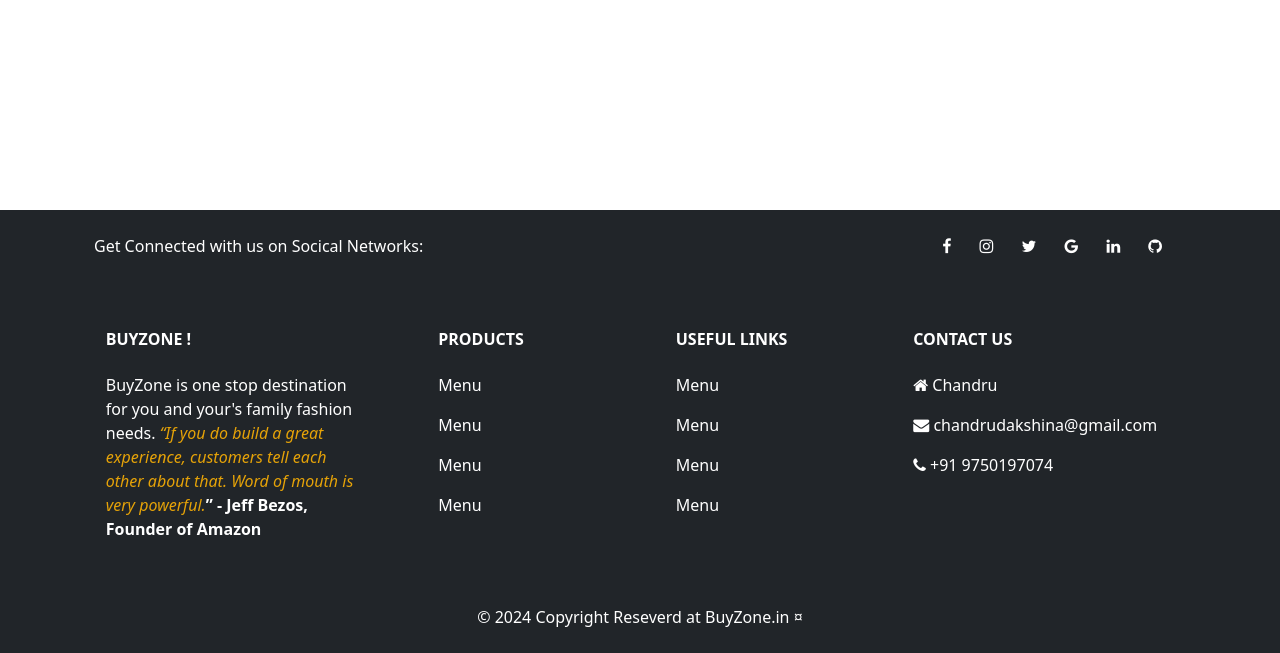
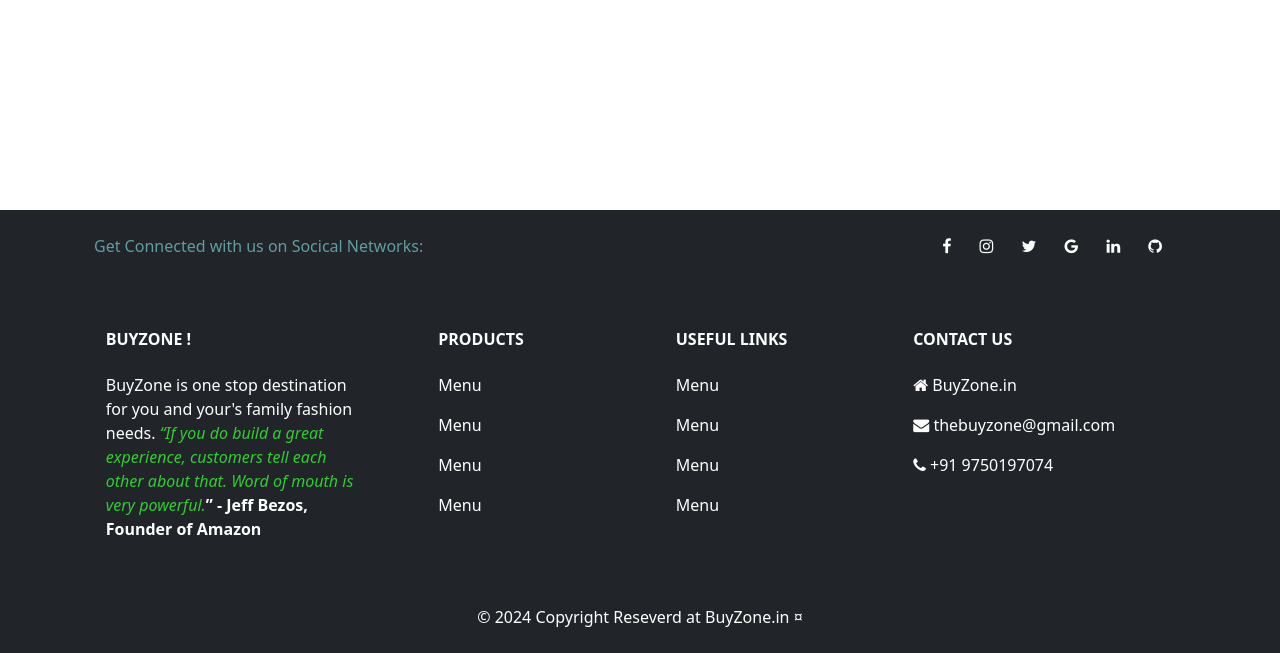
Before and after one commit to ChandruEswaran/BuyZone-Python-FSD, a Django app: page / in a window 1280 px wide. Shown: the part 990-1643 px from the top of the page. Run offline with Django 5.2, Linux system fonts and the light colour scheme; data that the repository does not hold is empty.

Commit message:
Updated Python FSD File

```diff
--- a/shop/templates/shop/inc/footer.html
+++ b/shop/templates/shop/inc/footer.html
@@ -2,7 +2,7 @@
 <footer class="text-center text-lg-start bg-dark text-white">
     <section class="container d-flex justify-content-center justify-content-lg-between p-4">
         <div class="me-5 d-none d-lg-block">
-            <span>Get Connected with us on Socical Networks:</span>
+            <span style="color: cadetblue;">Get Connected with us on Socical Networks:</span>
         </div>
         <div>
             <a href="" class="me-4 text-reset"><i class="fa fa-facebook"></i></a>
@@ -20,7 +20,7 @@
                 <div class="col-md-3 col-lg-4 col-xl-3 mx-auto mb-4">
                     <h6 class="text-uppercase fw-bold mb-4"> BuyZone !</h6>
                     <p>BuyZone is one stop destination for you and your's family fashion needs.
-                        <i style="color: rgb(230, 163, 8);">“If you do build a great experience, customers tell each other about that. Word of mouth is very powerful.</i><b>” - Jeff Bezos, Founder of Amazon</b>
+                        <i style="color:limegreen;">“If you do build a great experience, customers tell each other about that. Word of mouth is very powerful.</i><b>” - Jeff Bezos, Founder of Amazon</b>
                     </p>
                 </div>
 
@@ -40,8 +40,8 @@
                 </div>
                 <div class="col-md-4 col-lg-3 col-xl-3 mx-auto mb-mb-0 mb-4">
                     <h6 class="text-uppercase fw-bold mb-4">Contact Us</h6>
-                    <p><i class="fa fa-home"> </i> Chandru</p>
-                    <p><i class="fa fa-envelope"> </i> chandrudakshina@gmail.com</p>
+                    <p><i class="fa fa-home"> </i> BuyZone.in</p>
+                    <p><i class="fa fa-envelope"> </i> thebuyzone@gmail.com</p>
                     <p><i class="fa fa-phone"> </i> +91 9750197074</p>
                 </div>
             </div>
```
